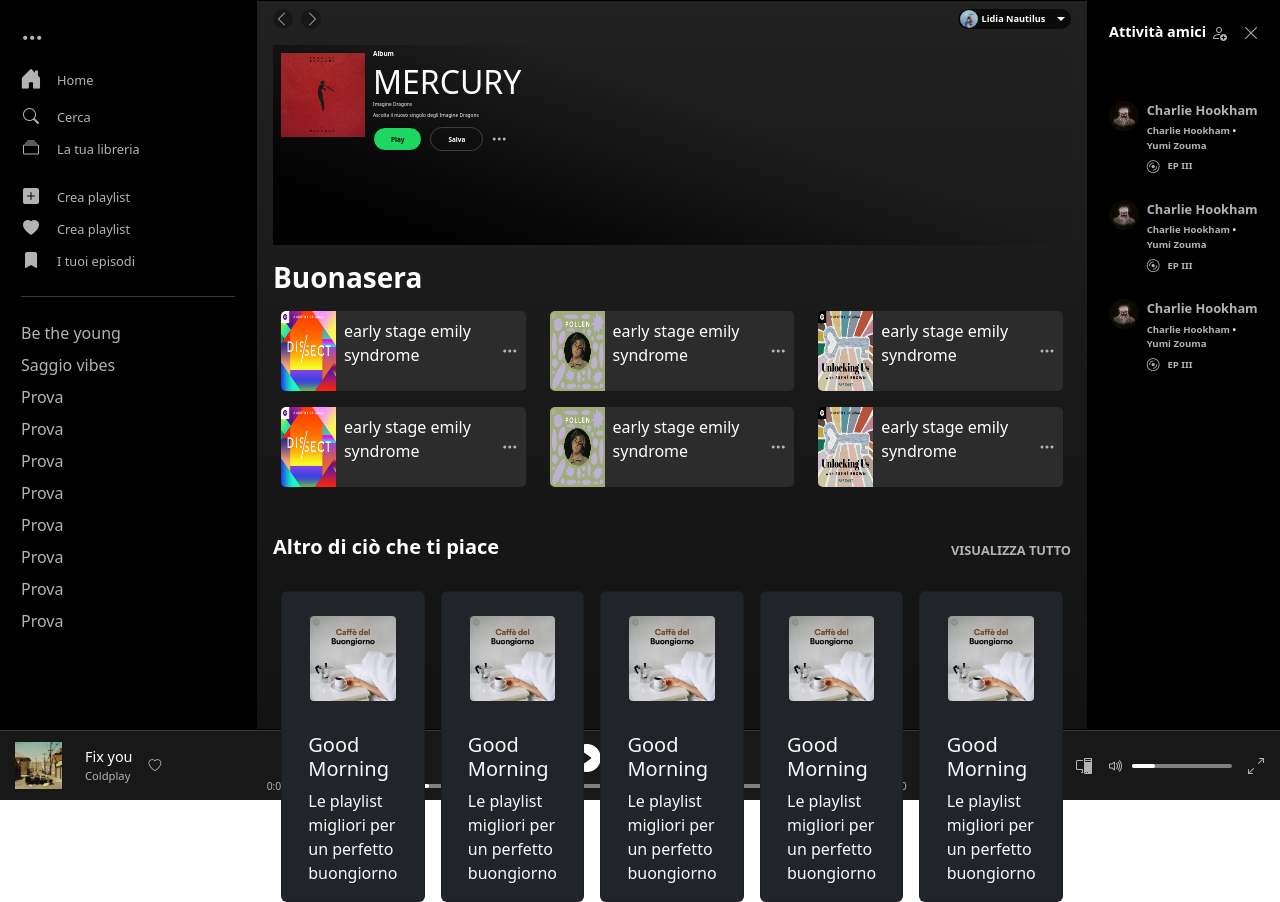
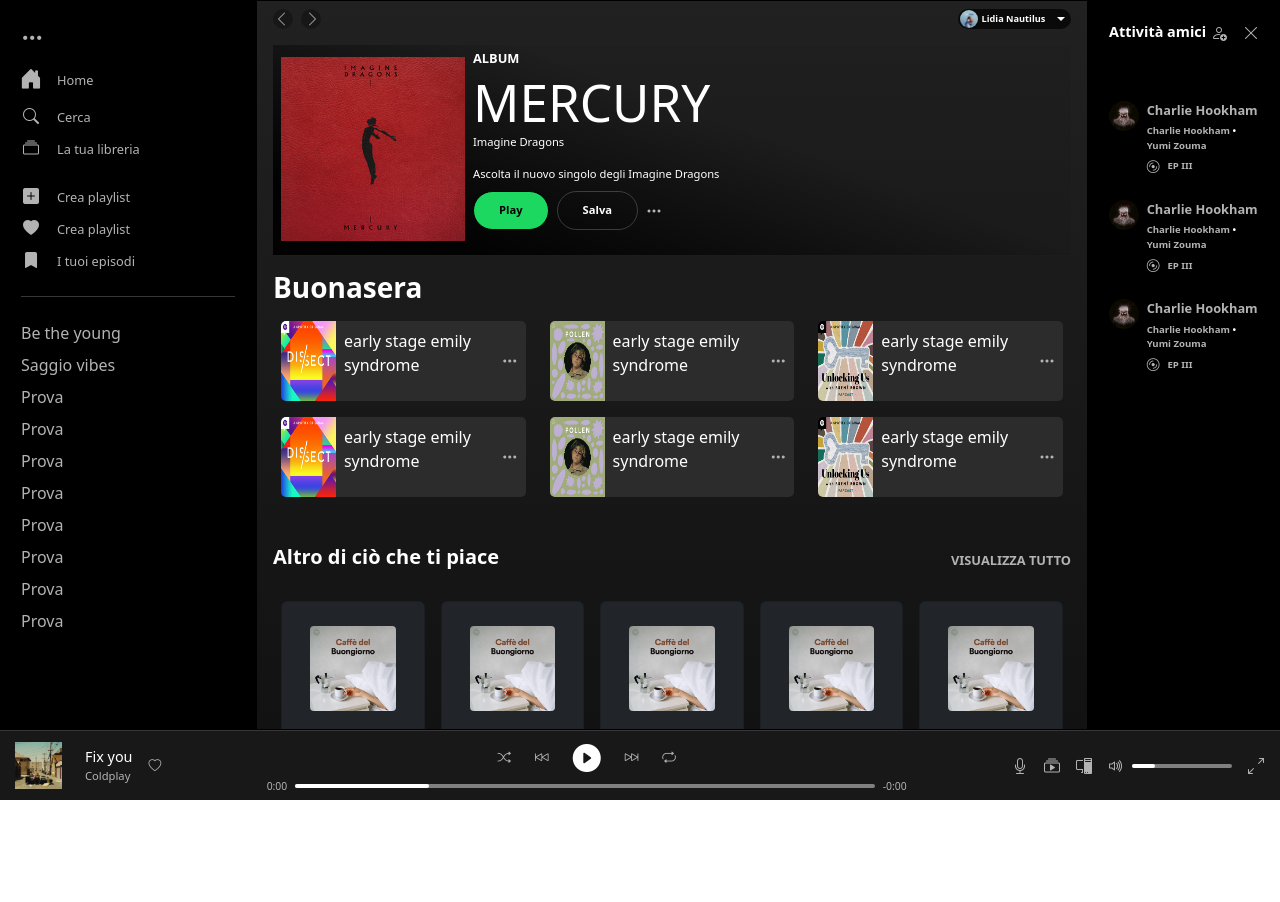
Before and after one commit to giuliomarinelli/BW-II, a website: page homepage.html in a window 1280 px wide. After the commit the page ends 800 px from the top, so only its background shows below. Drawn offline with nearby package versions, Linux system fonts and the light colour scheme.

Commit message:
album-container-fix

```diff
--- a/homepage.html
+++ b/homepage.html
@@ -120,15 +120,15 @@
 
                     <div class="suggested-album mt-3 d-flex">
                         <div class="image-suggested-album-container p-2">
-                            <img class="img-fluid" src="assets/imgs/main/image-11.jpg" alt="img-05">
+                            <img class="img-fluid mt-1" src="assets/imgs/main/image-11.jpg" alt="img-05">
                         </div>
                         <div class="text-suggested-album-container">
 
-                            <p class="m-0 text-white album-text mt-1 mb-1 fw-bold">Album</p>
+                            <p class="m-0 text-white album-text mt-1 mb-1 fw-bold">ALBUM</p>
                             <h2 class="m-0 album-title text-white">MERCURY</h2>
                             <p class="m-0 text-white artists-text">Imagine Dragons</p>
-                            <p class="m-0 text-white artists-text mt-1">Ascolta il nuovo singolo degli Imagine Dragons</p>
-                            <div class="album-buttons d-flex gap-2 mt-2 mb-2">
+                            <p class="m-0 text-white artists-text mt-3">Ascolta il nuovo singolo degli Imagine Dragons</p>
+                            <div class="album-buttons align-items-center d-flex gap-2 mt-2 mb-2">
 
                                 <button class="rounded-btn play-btn">Play</button>
                                 <button class="rounded-btn">Salva</button>
--- a/scss/style.scss
+++ b/scss/style.scss
@@ -41,6 +41,13 @@
 .homepage-container {
     width: 100vw;
     height: 100vh;
+
+    .homepage-content {
+
+        height: calc(100vh - 100px);
+        overflow-y: auto;
+
+    }
 
     .wrapper {
         display: flex;
@@ -175,7 +182,6 @@
 
             background: rgb(0,0,0);
             background: linear-gradient(20deg, rgba(0, 0, 0, 0.916) 15%, rgba(21, 21, 21, 0.076) 60%);
-            height:200px;
 
         }
 
@@ -216,29 +222,35 @@
 
         .image-suggested-album-container{
 
-            height: 100px;
-            width: 100px;
+            height: 210px;
+            width: 200px;
+
+        }
+
+        .album-title{
+
+            font-size: 3.2rem;
 
         }
 
         .album-text{
 
-            font-size: 0.4rem;
+            font-size: 0.8rem;
 
         }
 
         .artists-text{
 
-            font-size: 0.3rem;
+            font-size: 0.7rem;
 
         }
 
         .rounded-btn{
 
-            font-size: 0.4rem;
+            font-size: 0.7rem;
             font-weight: bold;
             color: $white;
-            padding: 2px 17px;
+            padding: 10px 25px;
             border-radius: 30px;
             background-color: transparent;
             border: 1px solid rgba($white, .2);
```
Also changed, not shown: css/style.css, 1 other file.
